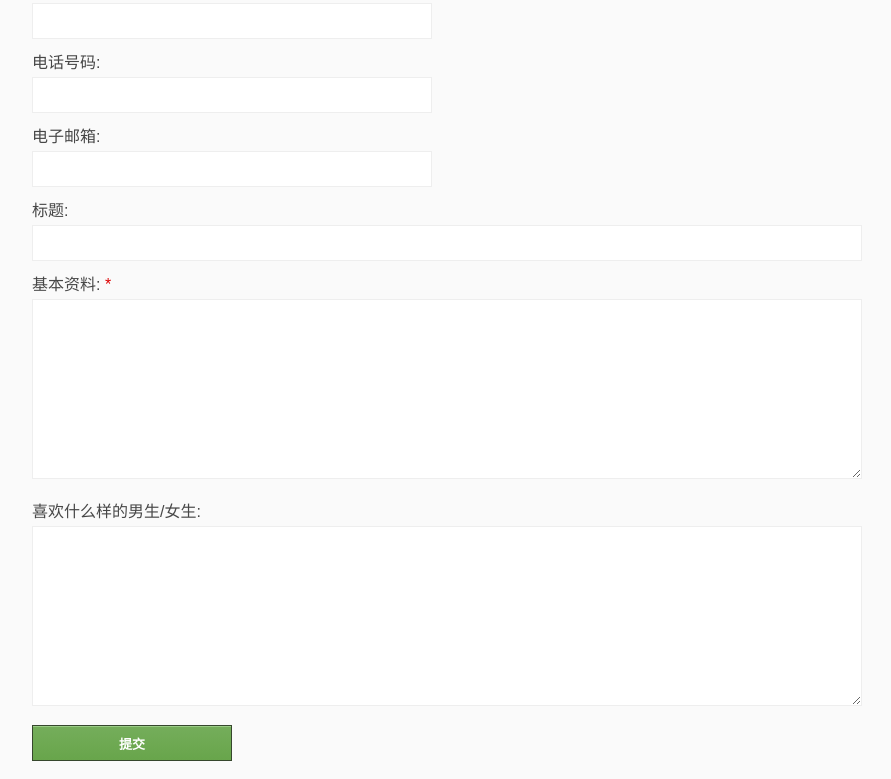
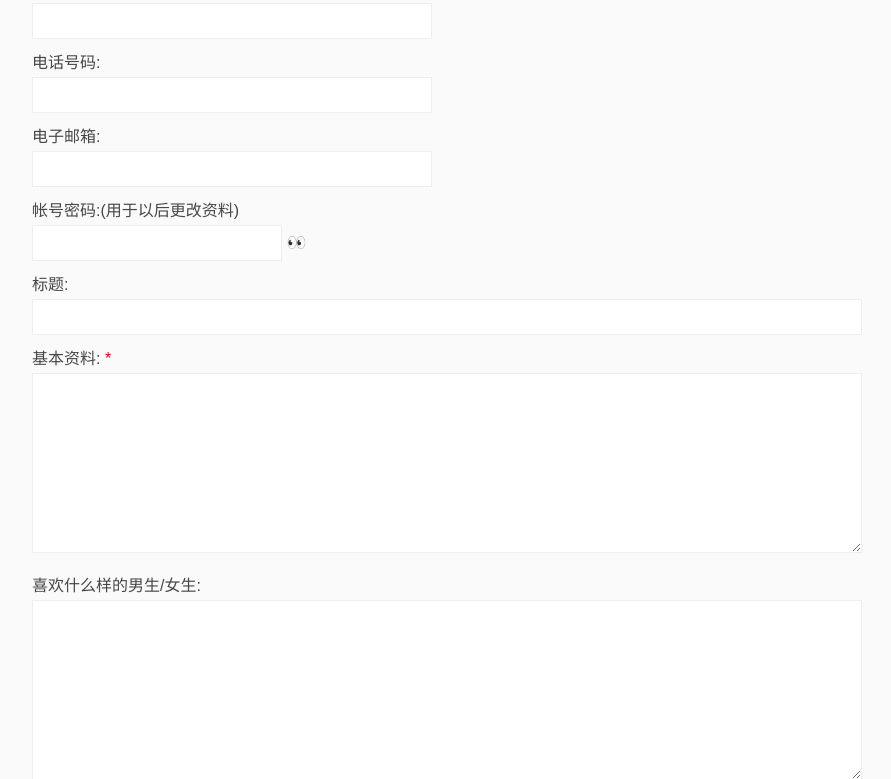
Before and after one commit to howareyoucolin/fls-date, a PHP site: template views/page-signup.php in a window 1280 px wide. Shown: the part 605-1384 px from the top of the page, without its empty margins (193-1084 px from the left). Run offline with PHP 8.4, Linux system fonts and the light colour scheme; the template is opened without the code that fills it, so the values that code supplies are empty; a stand-in replaces the project's code that opens the database connection; some libraries are stand-ins or nearby versions.

Commit message:
add password field on signup page

```diff
--- a/actions/signup.php
+++ b/actions/signup.php
@@ -17,6 +17,7 @@ $data['preference'] = $_POST['preference'];
 $data['phone'] = $_POST['phone'];
 $data['super_title'] = $_POST['super_title'];
 $data['wechat'] = $_POST['wechat'];
+$data['password'] = md5($_POST['password']);
 
 
 //Create new member row in wp_users.
--- a/views/page-signup.php
+++ b/views/page-signup.php
@@ -31,6 +31,14 @@
 		#err-msg p{
 			margin:0;
 		}
+		#eyes{
+			color:#747474;
+			cursor:pointer;
+		}
+		#eyes.active{
+			color:#D72171;
+		}
+		input[name=password]{box-sizing:border-box;border:1px solid #EEE;padding:5px;height:36px;outline:0;max-width:250px;width:75%;line-height:24px;}
 	</style>
 </head>
 <body>
@@ -85,6 +93,8 @@
 					<p><input type="text" name="phone" /></p>
 					<p class="label">电子邮箱:</p>
 					<p><input type="text" name="email" /></p>
+					<p class="label">帐号密码:(用于以后更改资料)</p>
+					<p><input type="password" name="password" /> <span id="eyes"> &#128064 </span> </p>
 					<p class="label">标题: </p>
 					<p><input type="text" name="super_title" /></p>
 					<p class="label">基本资料: <span class="red">*</span></p>
@@ -127,6 +137,23 @@
 		$days_selector.find('option:gt('+(days_in_month-1)+')').remove();
 	});
 
+	//Show-hide password event.
+	var showPassword = false;
+	$('#eyes').click(function(){
+
+		showPassword = !showPassword;
+
+		if( showPassword ){
+			$(this).addClass('active');
+			$('input[name=password]').attr('type','text');
+		}
+		else{
+			$(this).removeClass('active');
+			$('input[name=password]').attr('type','password');
+		}
+
+	});
+
     //Validations.
     jQuery(document).ready(function($){
 
@@ -138,6 +165,7 @@
 			var wechat = $('input[name=wechat]').val().trim();
 			var phone = $('input[name=phone]').val().trim();
 			var email = $('input[name=email]').val().trim();
+			var password = $('input[name=password]').val().trim();
 			var super_title = $('input[name=super_title]').val().trim();
 			var about_me = $('textarea[name=about_me]').val().trim();
 
@@ -167,6 +195,10 @@
 
 			if( email.length > 0 && ! /^(([^<>()\[\]\\.,;:\s@"]+(\.[^<>()\[\]\\.,;:\s@"]+)*)|(".+"))@((\[[0-9]{1,3}\.[0-9]{1,3}\.[0-9]{1,3}\.[0-9]{1,3}\])|(([a-zA-Z\-0-9]+\.)+[a-zA-Z]{2,}))$/.test(email) ){
 				errors.push('电子邮箱格式不正确!');
+			}
+
+			if( password.length < 8 ){
+				errors.push('帐号密码至少要有8位数!');
 			}
 
 			if( errors.length > 0 ){
```
